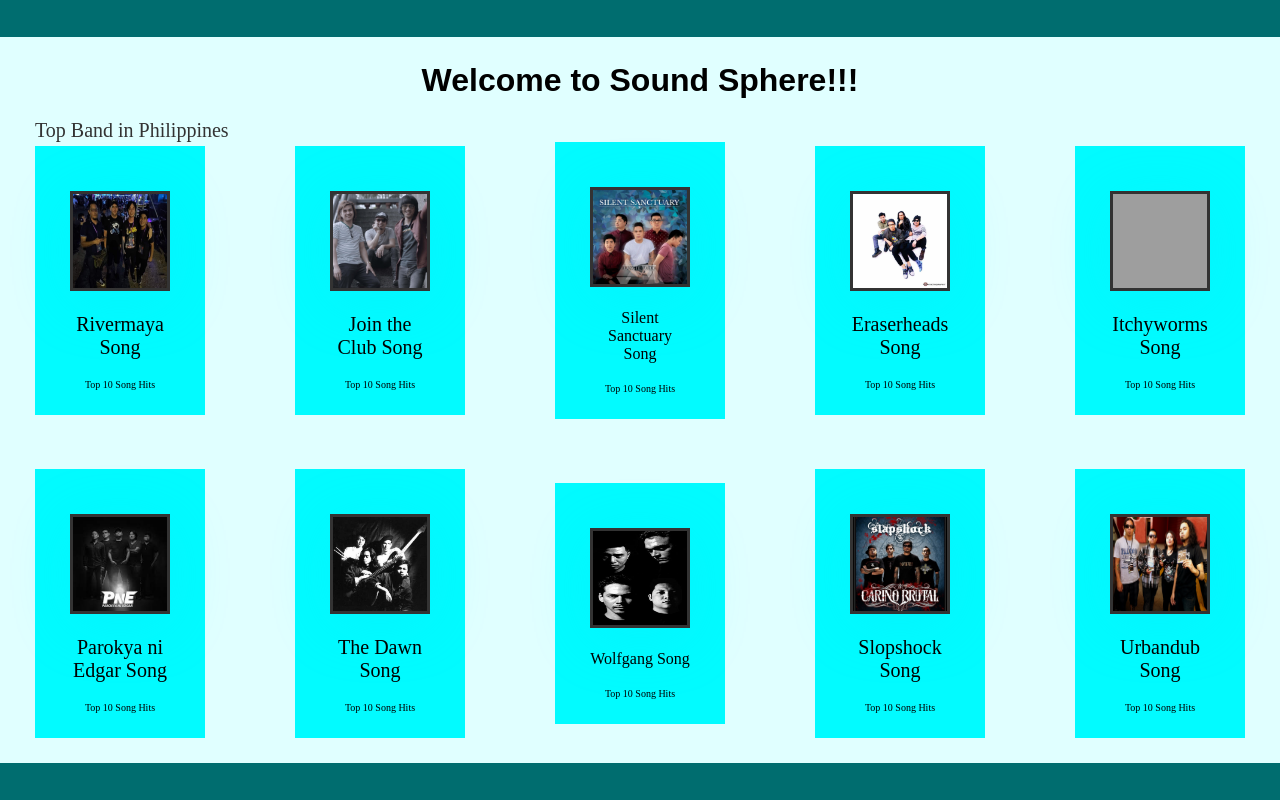
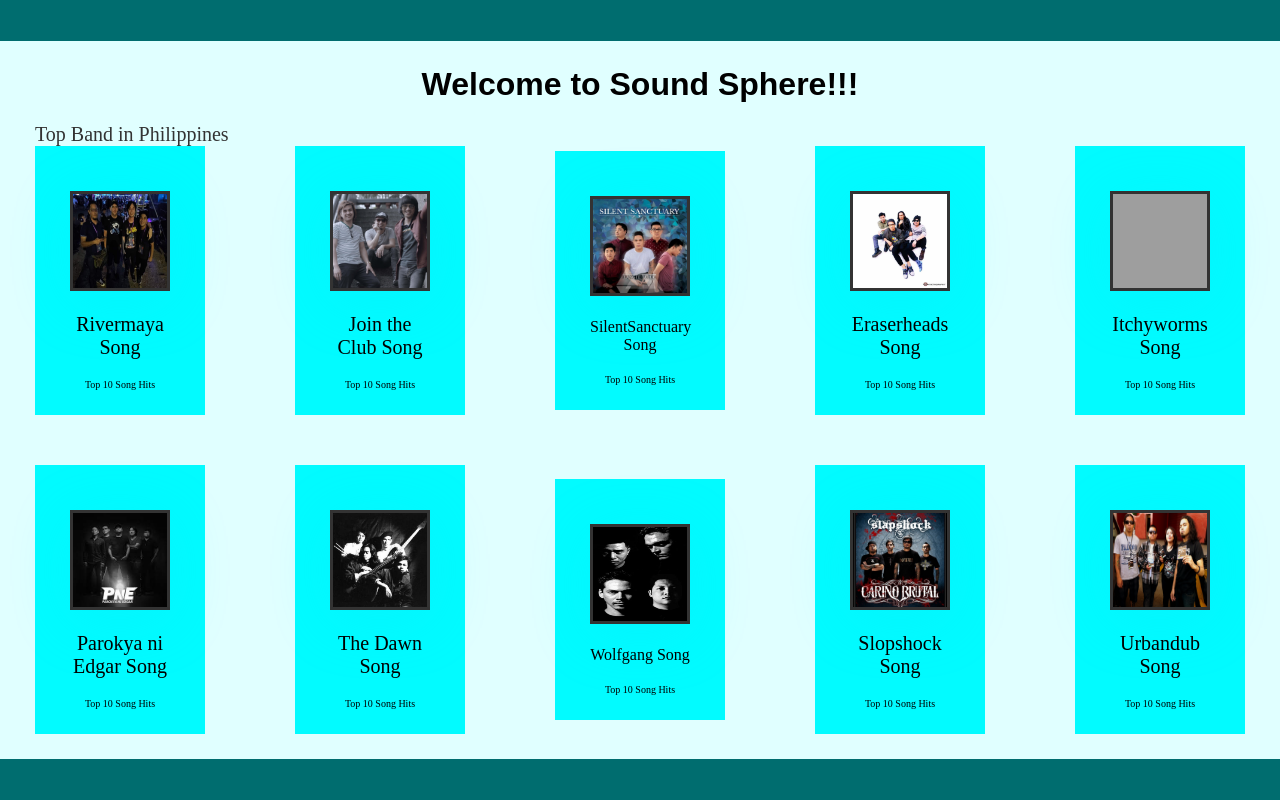
Before and after one commit to MorrisRoxas/Top-GroupBand-in-PH, a plain HTML site: page index.html in a window 1280 px wide. Drawn offline with Linux system fonts and the light colour scheme; grey boxes are pictures that could not be loaded.

Commit message:
index.html

```diff
--- a/index.html
+++ b/index.html
@@ -29,7 +29,7 @@
         <div class="music-box2">
             <p><a href="https://morrisroxas.github.io/Silent-Sanctuary/">
             <img src="media/silentsanctuary.jpg" class="song-img"></a></p>
-            <h1>Silent Sanctuary Song</h1>
+            <h1>SilentSanctuary Song</h1>
             <p>Top 10 Song Hits</p>
     </div>
     <div class="music-box3">
```
